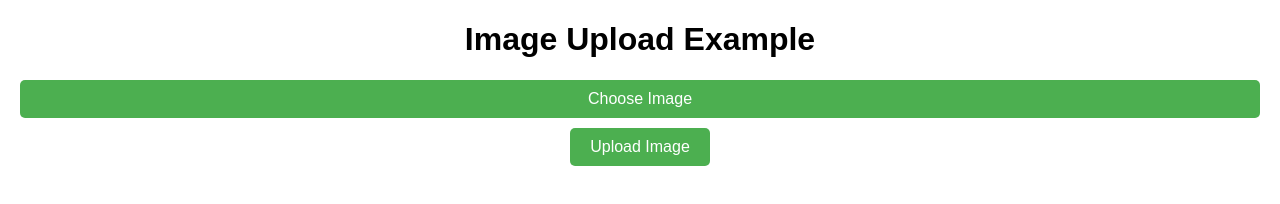
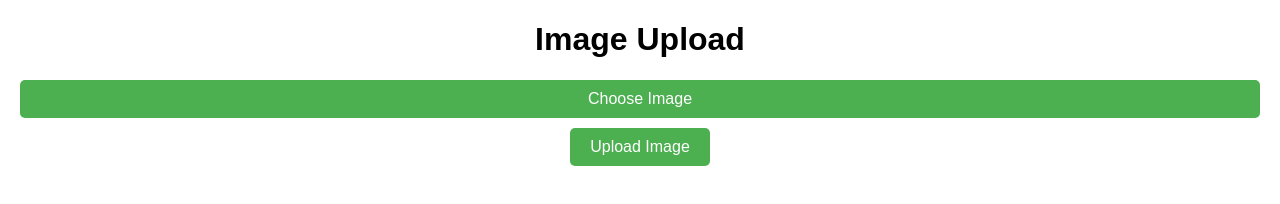
Before and after one commit to aikacungwen/2, a plain HTML site: page index.html in a window 1280 px wide. Drawn offline with Linux system fonts and the light colour scheme.

Commit message:
Update index.html

```diff
--- a/index.html
+++ b/index.html
@@ -3,7 +3,7 @@
 <head>
   <meta charset="UTF-8">
   <meta name="viewport" content="width=device-width, initial-scale=1.0">
-  <title>ImgBB Upload Example</title>
+  <title>ImgBB Upload</title>
   <style>
     body {
       font-family: Arial, sans-serif;
@@ -56,7 +56,7 @@
   </style>
 </head>
 <body>
-  <h1>Image Upload Example</h1>
+  <h1>Image Upload </h1>
 
   <!-- Container for the image upload section -->
   <div class="upload-container">
```
